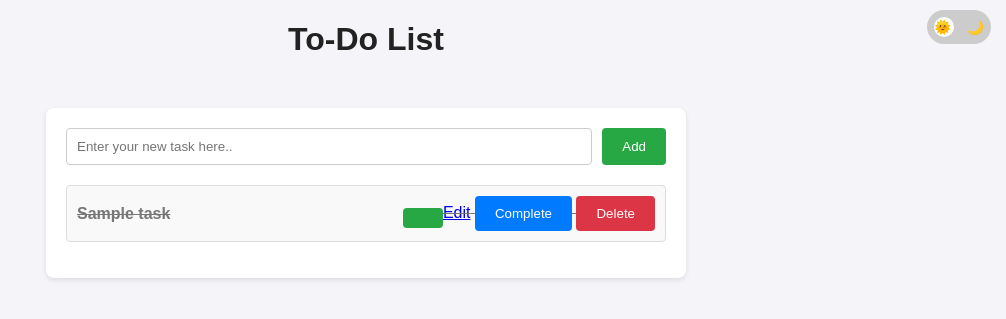
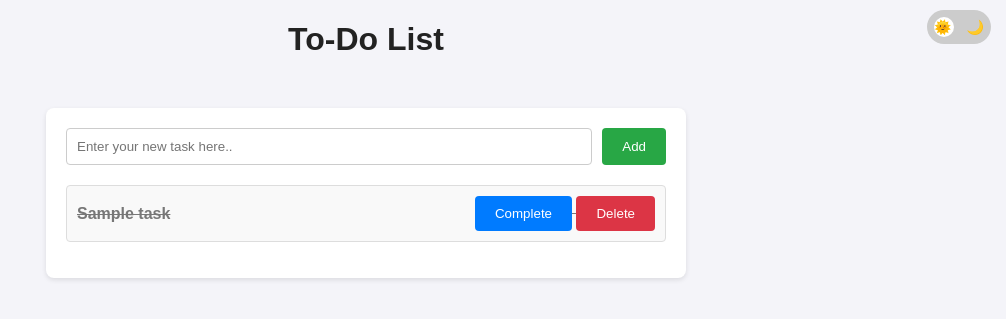
Before and after one commit to arnaveenkumar/flask_fast, a Flask app: template templates/index.html in a window 1280 px wide. Shown: the top 319 px of the page, without its empty margins (274-1280 px from the left). Run offline with Flask 3, Linux system fonts and the light colour scheme; the template is opened without the code that fills it: most values are stand-ins (such as "Sample title", 1, 10 or a date in 2020).

Commit message:
Update index.html

```diff
--- a/templates/index.html
+++ b/templates/index.html
@@ -42,9 +42,6 @@
             border: none;
             border-radius: 4px;
             cursor: pointer;
-        }
-        button.edit {
-            background: #28a745;
         }
         button.complete {
             background: #007bff;
@@ -99,7 +96,6 @@
             <li class="{{ 'completed' if task.completed }}">
                 <b>{{ task.name }} </b>
                 <div>
-                    <a href="/edit/{{ loop.index0 }}"><button class="edit"></button>Edit</button></a>
                     <a href="/complete/{{ loop.index0 }}"><button class="complete">Complete</button></a>
                     <a href="/delete/{{ loop.index0 }}"><button class="delete">Delete</button></a>
                 </div>
```
